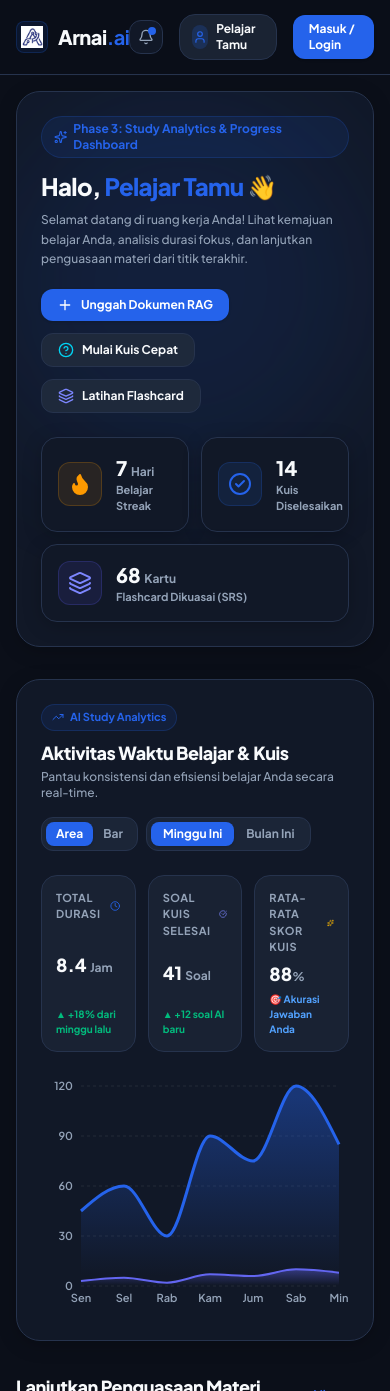
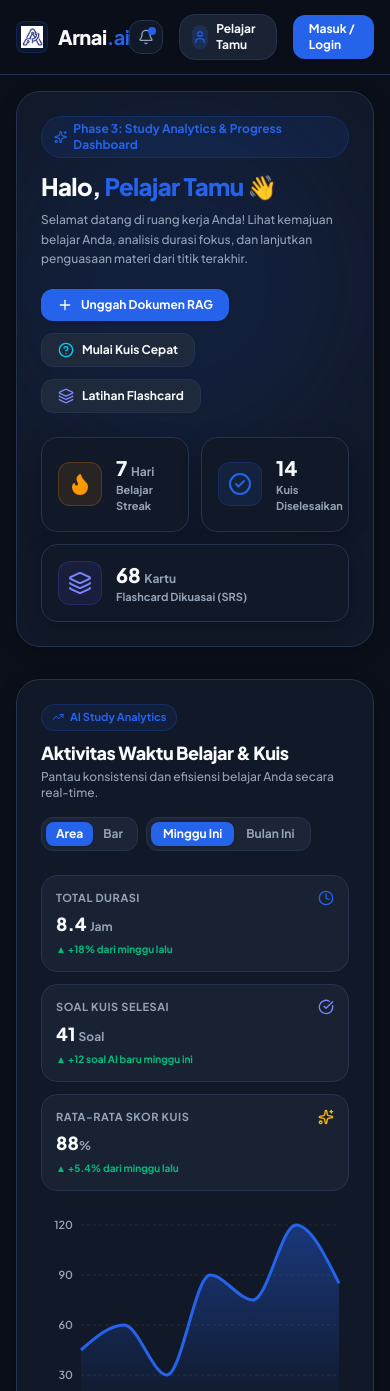
Before and after one commit to arkhabw/Arnai, a Next.js app: page /dashboard in a window 390 px wide. Shown: the top 1391 px of the page. Built offline with nearby package versions, Linux system fonts and the light colour scheme.

Commit message:
feat(dashboard): add dynamic improvement percentage indicator to quiz score KPI card

```diff
--- a/src/components/dashboard/StudyChart.tsx
+++ b/src/components/dashboard/StudyChart.tsx
@@ -40,6 +40,10 @@ export function StudyChart({ isDemo }: { isDemo: boolean }) {
   const totalHours = (totalMinutes / 60).toFixed(1);
   const totalQuizzes = data.reduce((acc, curr) => acc + curr.kuis, 0);
   const avgAccuracy = Math.round(data.reduce((acc, curr) => acc + curr.akurasi, 0) / data.length);
+
+  const durationImprovement = timeRange === "weekly" ? "▲ +18% dari minggu lalu" : "▲ +24% dari bulan lalu";
+  const quizzesImprovement = timeRange === "weekly" ? "▲ +12 soal AI baru minggu ini" : "▲ +45 soal AI baru bulan ini";
+  const accuracyImprovement = timeRange === "weekly" ? "▲ +5.4% dari minggu lalu" : "▲ +8.2% dari bulan lalu";
 
   return (
     <div className="glass-card rounded-3xl border border-border p-6 shadow-lg flex flex-col justify-between">
@@ -109,7 +113,7 @@ export function StudyChart({ isDemo }: { isDemo: boolean }) {
       </div>
 
       {/* KPI Cards Row */}
-      <div className="grid grid-cols-3 gap-3 mb-6">
+      <div className="grid grid-cols-1 sm:grid-cols-3 gap-3 mb-6">
         <div className="p-3.5 rounded-2xl bg-secondary/60 border border-border flex flex-col justify-between">
           <div className="flex items-center justify-between text-muted-foreground mb-1">
             <span className="text-[11px] font-bold uppercase tracking-wider">Total Durasi</span>
@@ -118,7 +122,7 @@ export function StudyChart({ isDemo }: { isDemo: boolean }) {
           <div className="text-lg sm:text-2xl font-black text-foreground">
             {totalHours} <span className="text-xs font-bold text-muted-foreground">Jam</span>
           </div>
-          <div className="text-[10px] text-emerald-500 font-bold mt-1">▲ +18% dari minggu lalu</div>
+          <div className="text-[10px] text-emerald-500 font-bold mt-1 truncate">{durationImprovement}</div>
         </div>
 
         <div className="p-3.5 rounded-2xl bg-secondary/60 border border-border flex flex-col justify-between">
@@ -129,7 +133,7 @@ export function StudyChart({ isDemo }: { isDemo: boolean }) {
           <div className="text-lg sm:text-2xl font-black text-foreground">
             {totalQuizzes} <span className="text-xs font-bold text-muted-foreground">Soal</span>
           </div>
-          <div className="text-[10px] text-emerald-500 font-bold mt-1">▲ +12 soal AI baru</div>
+          <div className="text-[10px] text-emerald-500 font-bold mt-1 truncate">{quizzesImprovement}</div>
         </div>
 
         <div className="p-3.5 rounded-2xl bg-secondary/60 border border-border flex flex-col justify-between">
@@ -140,7 +144,9 @@ export function StudyChart({ isDemo }: { isDemo: boolean }) {
           <div className="text-lg sm:text-2xl font-black text-foreground">
             {avgAccuracy}<span className="text-xs font-bold text-muted-foreground">%</span>
           </div>
-          <div className="text-[10px] text-blue-400 font-bold mt-1">🎯 Akurasi Jawaban Anda</div>
+          <div className="text-[10px] text-emerald-500 font-bold mt-1 flex items-center gap-1 truncate">
+            <span>{accuracyImprovement}</span>
+          </div>
         </div>
       </div>
 
```
